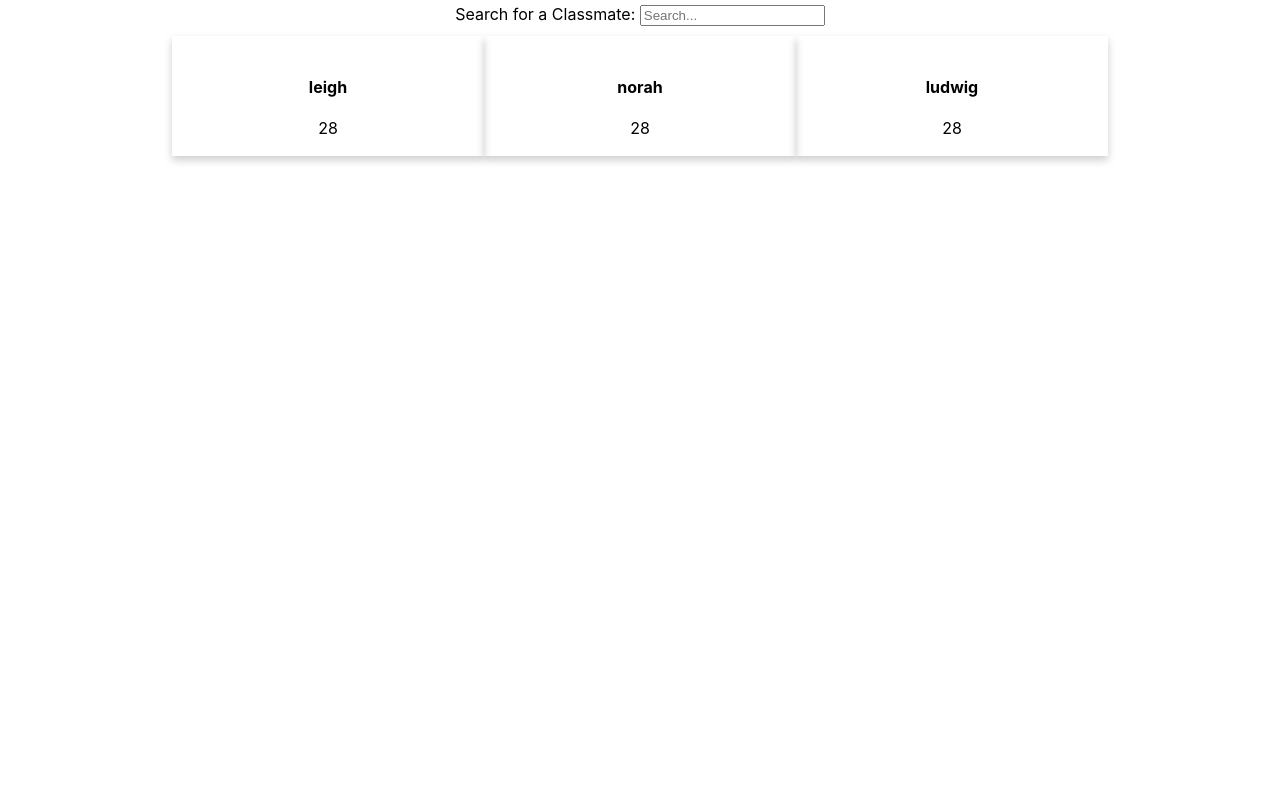
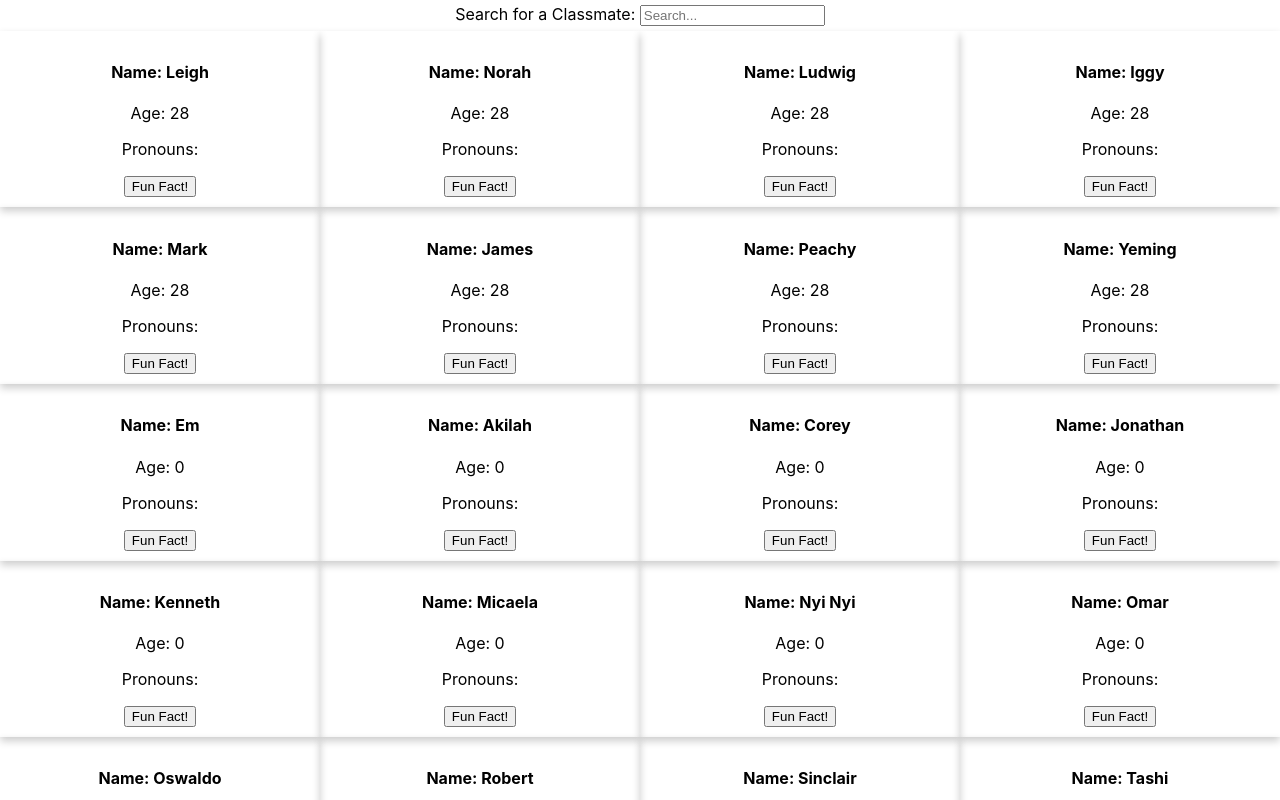
Before and after one commit to leighryffel/phase-2-project, a React (Create React App) app in the folder my-app/: page / in a window 1280 px wide. Shown: the part 540-1340 px from the top of the page. Before the commit the page ends 800 px from the top, so only its background shows below. Built offline with nearby package versions, Linux system fonts and the light colour scheme; data requests are answered from the project's data file.

Commit message:
updated json file

```diff
--- a/my-app/db.json
+++ b/my-app/db.json
@@ -1,25 +1,124 @@
 {
   "students": [
     {
-      "id": 1,
-      "name": "leigh",
-      "pronouns": "she/her",
+      "name": "Leigh",
       "age": 28,
       "fun_fact": "ZZZZZ"
     },
     {
-      "id": 2,
-      "name": "norah",
-      "pronouns": "she/her",
+      "name": "Norah",
       "age": 28,
       "fun_fact": "ZZZZZ"
     },
     {
-      "id": 3,
-      "name": "ludwig",
-      "pronouns": "he/him",
+      "name": "Ludwig",
       "age": 28,
       "fun_fact": "ZZZZZ"
+    },
+    {
+      "name": "Iggy",
+      "age": 28,
+      "fun_fact": "I played professional ultimate frisbee for New York Empire"
+    },
+    {
+      "name": "Mark",
+      "age": 28,
+      "fun_fact": "I would rather play dungeons and dragons everyday than do anything else"
+    },
+    {
+      "name": "James",
+      "age": 28,
+      "fun_fact": "I traveled through Tanzania, Africa"
+    },
+    {
+      "name": "Peachy",
+      "age": 28,
+      "fun_fact": "I studied African drumming and dance for four years when I was younger. And I still remember the drumming!"
+    },
+    {
+      "name": "Yeming",
+      "age": 28,
+      "fun_fact": "I wore winter clothes from October to May this year"
+    },
+    {
+      "name": "Em",
+      "age": 0,
+      "fun_fact": "In another life, I was an actor (and lived in Utah!)"
+    },
+    {
+      "name": "Akilah",
+      "age": 0,
+      "fun_fact": ""
+    },
+    {
+      "name": "Corey",
+      "age": 0,
+      "fun_fact": ""
+    },
+    {
+      "name": "Jonathan",
+      "age": 0,
+      "fun_fact": ""
+    },
+    {
+      "name": "Kenneth",
+      "age": 0,
+      "fun_fact": ""
+    },
+    {
+      "name": "Micaela",
+      "age": 0,
+      "fun_fact": ""
+    },
+    {
+      "name": "Nyi Nyi",
+      "age": 0,
+      "fun_fact": ""
+    },
+    {
+      "name": "Omar",
+      "age": 0,
+      "fun_fact": ""
+    },
+    {
+      "name": "Oswaldo",
+      "age": 0,
+      "fun_fact": ""
+    },
+    {
+      "name": "Robert",
+      "age": 0,
+      "fun_fact": ""
+    },
+    {
+      "name": "Sinclair",
+      "age": 0,
+      "fun_fact": ""
+    },
+    {
+      "name": "Tashi",
+      "age": 0,
+      "fun_fact": ""
+    },
+    {
+      "name": "William",
+      "age": 0,
+      "fun_fact": ""
+    },
+    {
+      "name": "Yax",
+      "age": 0,
+      "fun_fact": ""
+    },
+    {
+      "name": "Yixin",
+      "age": 0,
+      "fun_fact": ""
+    },
+    {
+      "name": "Mohammad",
+      "age": 0,
+      "fun_fact": ""
     }
   ]
 }
--- a/my-app/src/components/Form.js
+++ b/my-app/src/components/Form.js
@@ -7,13 +7,13 @@ function Form({ addShoutout }) {
   });
 
   function handleChange(e) {
-    const {name, value} = e.target
-    setFormData({...formData, [name]: value})
+    const { name, value } = e.target;
+    setFormData({ ...formData, [name]: value });
   }
 
   function handleSubmit(e) {
-    e.preventDefault()
-    addShoutout(formData)
+    e.preventDefault();
+    addShoutout(formData);
   }
 
   return (
@@ -26,21 +26,19 @@ function Form({ addShoutout }) {
           placeholder="Name"
           name="name"
           onChange={handleChange}
-          style={{ margin: 15, padding: 12}}
+          style={{ margin: 15, padding: 12 }}
         />
         <label>Shoutout: </label>
         <input
           type="text"
-          placeholder="Why are they awesome?"
+          placeholder="Why are they great?"
           name="shoutout"
           onChange={handleChange}
-          style={{ margin: 15, padding: 12}}
+          style={{ margin: 15, padding: 12 }}
         />
-        <button
-          className="button"
-          type="submit"
-          style={{padding:12 }}
-        >Submit!</button>
+        <button className="button" type="submit" style={{ padding: 12 }}>
+          Submit!
+        </button>
       </form>
     </div>
   );
--- a/my-app/src/components/StudentCard.js
+++ b/my-app/src/components/StudentCard.js
@@ -1,11 +1,18 @@
-import React from 'react'
+import React, { useState } from 'react'
 
-function StudentCard({name, age}) {
+function StudentCard({name, age, pronouns }) {
+
+  function handleClick() {
+    console.log("I was clicked!")
+  }
+
   return (
     <div className="card">
       <div className="container">
-        <h4><b>{name}</b></h4>
-        <p>{age}</p>
+        <h4><b>Name: {name}</b></h4>
+        <p>Age: {age}</p>
+        <p>Pronouns: {pronouns}</p>
+        <button onClick={handleClick}>Fun Fact!</button>
       </div>
     </div>
   )
--- a/my-app/src/components/StudentContainer.js
+++ b/my-app/src/components/StudentContainer.js
@@ -3,7 +3,12 @@ import StudentCard from "./StudentCard";
 
 function StudentContainer({ cards }) {
   const studentList = cards.map((card) => (
-    <StudentCard key={card.id} name={card.name} age={card.age} cards={cards} />
+    <StudentCard
+      key={card.name}
+      name={card.name}
+      age={card.age}
+      pronouns={card.pronouns}
+    />
   ));
 
   return <div className="container">{studentList}</div>;
--- a/my-app/src/index.css
+++ b/my-app/src/index.css
@@ -14,7 +14,8 @@ body {
  width: 25%;
  display: inline-block;
  text-align: center;
- padding-top: 10px
+ padding-top: 5px;
+ padding-bottom: 10px;
 }
 
 /* On mouse-over, add a deeper shadow */
@@ -24,9 +25,8 @@ body {
 
 /* Add some padding inside the card container */
 .container {
- padding: 2px 16px;
  text-align: center;
- padding-top: 10px;
+ padding-top: 5px;
 }
 
 .header {
```
Also changed, not shown: my-app/src/components/App.js (+3 -4 lines).
